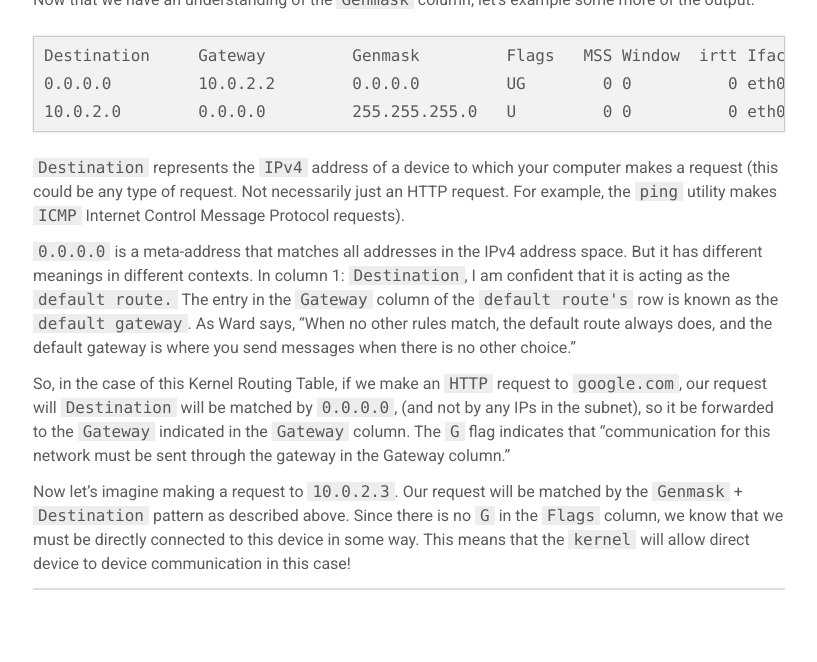
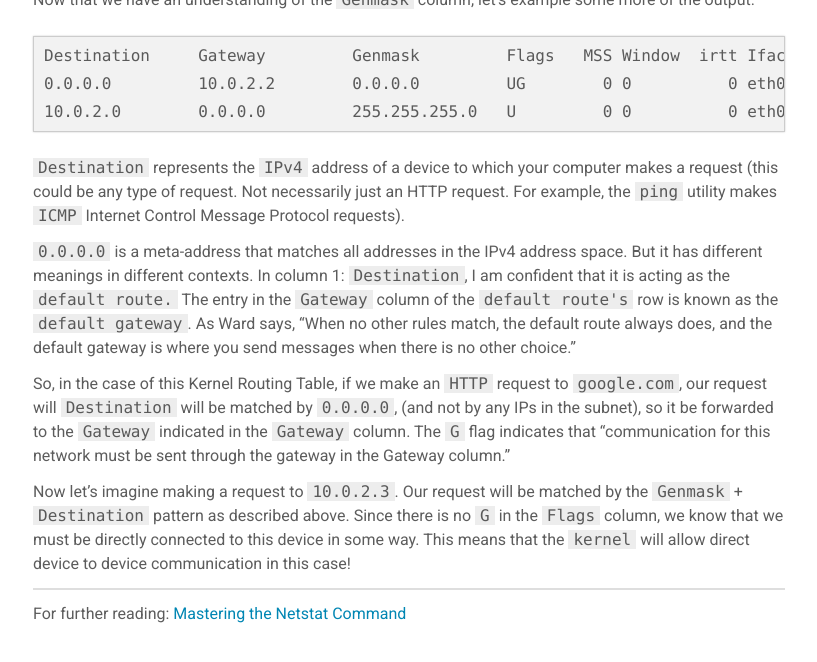
Before and after one commit to haydenbetts/lcotd, a Jekyll site: the page built from _posts/2018-12-23-12-24.md, in a window 1280 px wide and 900 px high, scrolled down 1723 px, cut to the strip 142-804 px from the top of the window. Shown: the whole strip, without its empty margins (231-1048 px from the left). Built offline with Jekyll 4.4.1, drawn with Linux system fonts in a browser that asks for light colours.

Commit message:
added supplement on netstat

```diff
--- a/_posts/2018-12-23-12-24.md
+++ b/_posts/2018-12-23-12-24.md
@@ -66,3 +66,4 @@ So, in the case of this Kernel Routing Table, if we make an `HTTP` request to `g
 Now let's imagine making a request to `10.0.2.3`. Our request will be matched by the `Genmask` + `Destination` pattern as described above. Since there is no `G` in the `Flags` column, we know that we must be directly connected to this device in some way. This means that the `kernel` will allow direct device to device communication in this case!
 
 ---
+For further reading: [Mastering the Netstat Command](https://www.youtube.com/watch?v=O0iQ6-ybZak)
```
